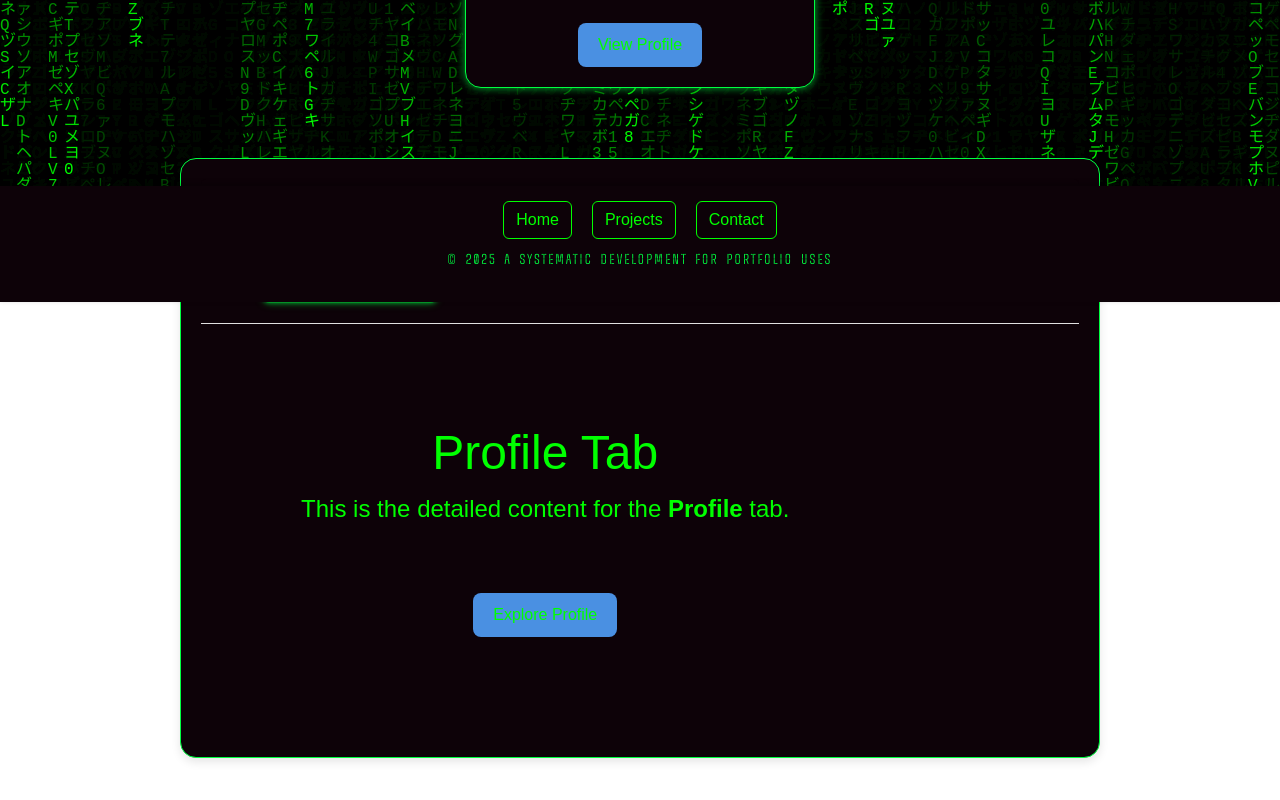
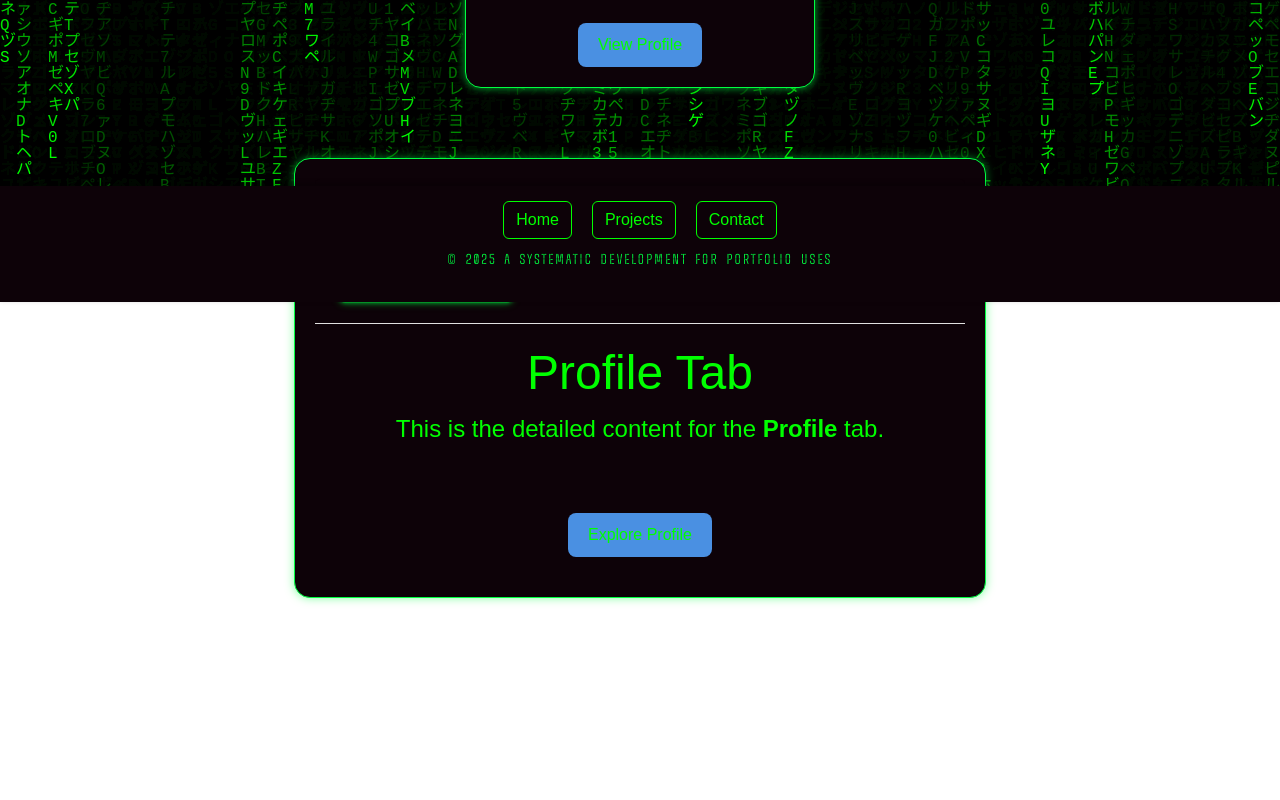
Before and after one commit to vincenzohashiro/Personal-Website, a React (Vite) app: page /Personal-Website/portfolio in a window 1280 px wide. Shown: the part 498-1298 px from the top of the page. Built offline with nearby package versions, Linux system fonts and the light colour scheme; a small style sheet from the web is missing; a web font is replaced by a local one.

Commit message:
Fixed Card widht for mobile

```diff
--- a/src/components/ProfileCard.tsx
+++ b/src/components/ProfileCard.tsx
@@ -27,10 +27,12 @@ export default function BasicCard() {
             justifyContent: "space-between",
             gap: "30px",
             flexWrap: "wrap",
+            flexDirection: "row",
           }}
+          className="education-container"
         >
           {/* Left Column */}
-          <div style={{ flex: 1, minWidth: "200px", padding: "20px" }}>
+          <div className="education-column">
             <p>
               <strong>Certifications and Educational Attainment</strong>
             </p>
@@ -43,14 +45,7 @@ export default function BasicCard() {
           </div>
 
           {/* Right Column */}
-          <div
-            style={{
-              flex: 1,
-              minWidth: "200px",
-              textAlign: "center",
-              padding: "20px",
-            }}
-          >
+          <div className="education-column text-center">
             <p>
               <strong>Attended Schools and Universities</strong>
             </p>
@@ -64,6 +59,7 @@ export default function BasicCard() {
       ),
       buttonText: "Explore Skills",
     },
+
     Skills: {
       title: "Skill Tab",
       content: (
--- a/src/css/ProfileCard.css
+++ b/src/css/ProfileCard.css
@@ -26,7 +26,8 @@ body {
 
 .profile-card:hover {
   transform: translateY(-3px);
-  box-shadow: 0 6px 15px rgba(0, 0, 0, 0.15);
+  box-shadow: 0 0 20px rgba(0, 255, 65, 0.7),
+              0 0 40px rgba(0, 255, 65, 0.5);
 }
 .profile-card::placeholder {
   color: rgba(0, 255, 65, 0.6); /* semi-transparent green placeholder */
@@ -84,11 +85,25 @@ body {
 .card {
   width: fit-content;
   border-radius: 16px;
-  box-shadow: 0 4px 10px rgba(0, 0, 0, 0.1);
+  background-color: #0D0208;
+  border: 1px solid #00ff41;
+  box-shadow: 0 0 10px rgba(0, 255, 65, 0.5);
   overflow: hidden;
   max-width: none;
-  background-color: #0D0208;
+  transition: transform 0.3s ease, box-shadow 0.3s ease;
 }
+
+.card:hover {
+  transform: translateY(-3px);
+  box-shadow: 0 0 20px rgba(0, 255, 65, 0.7),
+              0 0 40px rgba(0, 255, 65, 0.5);
+}
+
+.card::placeholder {
+  color: rgba(0, 255, 65, 0.6); /* semi-transparent green placeholder */
+}
+
+
 
 .card-header {
   background: #0D0208;
@@ -101,7 +116,6 @@ body {
 
 .nav-pills .nav-link.active {
   color: #00ff41 !important;
-
   background-color: transparent !important;
   border: 1px solid rgba(0, 255, 65, 0.6) !important;
   box-shadow:
@@ -129,17 +143,23 @@ body {
 }
 
 .nav-pills .nav-item {
-  margin: 0 50px; /* Adds horizontal spacing between tabs */
+  margin: 0 12px; /* Adds horizontal spacing between tabs */
   margin-top: 10px;
 }
 .nav-pills .nav-link {
   padding: 10px 25px;
+  min-width: 120px; /* force equal width for all buttons */
+  text-align: center;
+  justify-content: center;
+
 }
 
 .card-body {
-  padding: 20px;
-  width: fit-content;
-  padding: 100px;
+ padding: 20px 30px;      /* Reduced padding for better fit */
+  width: 100%;             /* Ensure it uses available space */
+  max-width: 100%;         /* Prevents overflow */
+  box-sizing: border-box;  /* Includes padding in total width */
+  overflow-x: auto;
 }
 
 .card-title {
--- a/src/css/StartButton.css
+++ b/src/css/StartButton.css
@@ -4,6 +4,7 @@
   justify-content: center;
   flex-direction: column;
   height: 100vh;
+  min-height: 100vh;
   width: 100vw;
   background: transparent;
   color: #0f0;
@@ -17,27 +18,38 @@
 .intro {
   text-align: center;
   background: rgba(0, 0, 0, 0.4);
-  padding: 20px;
-  border-radius: 50px;
+  padding: 5vw 4vw; /* Responsive padding */
+  border-radius: 30px;
+  max-width: 90%; /* ✅ Keeps it inside the screen */
+  margin: 0 auto; /* ✅ Centers it horizontally */
+  box-sizing: border-box;
 }
 
 .intro-title {
-  font-size: 2rem;
+  font-size: clamp(1.2rem, 4vw, 2rem); /* ✅ Responsive text size */
   margin-bottom: 20px;
   display: inline-block;
   color: #0f0;
   font-family: 'Beautiful Police Officer', sans-serif;
-  padding: 20px;
-
-  letter-spacing: 6px;   /* ✅ Adds spacing between letters */
+  padding: 10px;
+  letter-spacing: 3px; /* Reduced spacing for smaller screens */
   white-space: nowrap;
   border-right: 2px solid #0f0; /* cursor effect */
   animation: blinkCursor 0.8s infinite;
 }
 
 @keyframes blinkCursor {
-  0%, 50% { border-color: #0f0; }
-  51%, 100% { border-color: transparent; }
+  0% { border-color: transparent; }
+  50% { border-color: #0f0; }
+  100% { border-color: transparent; }
+}
+
+/* Extra tweak for very small screens */
+@media (max-width: 400px) {
+  .intro-title {
+    letter-spacing: 1px;
+    white-space: normal; /* ✅ Allows wrapping if needed */
+  }
 }
 
 
```
